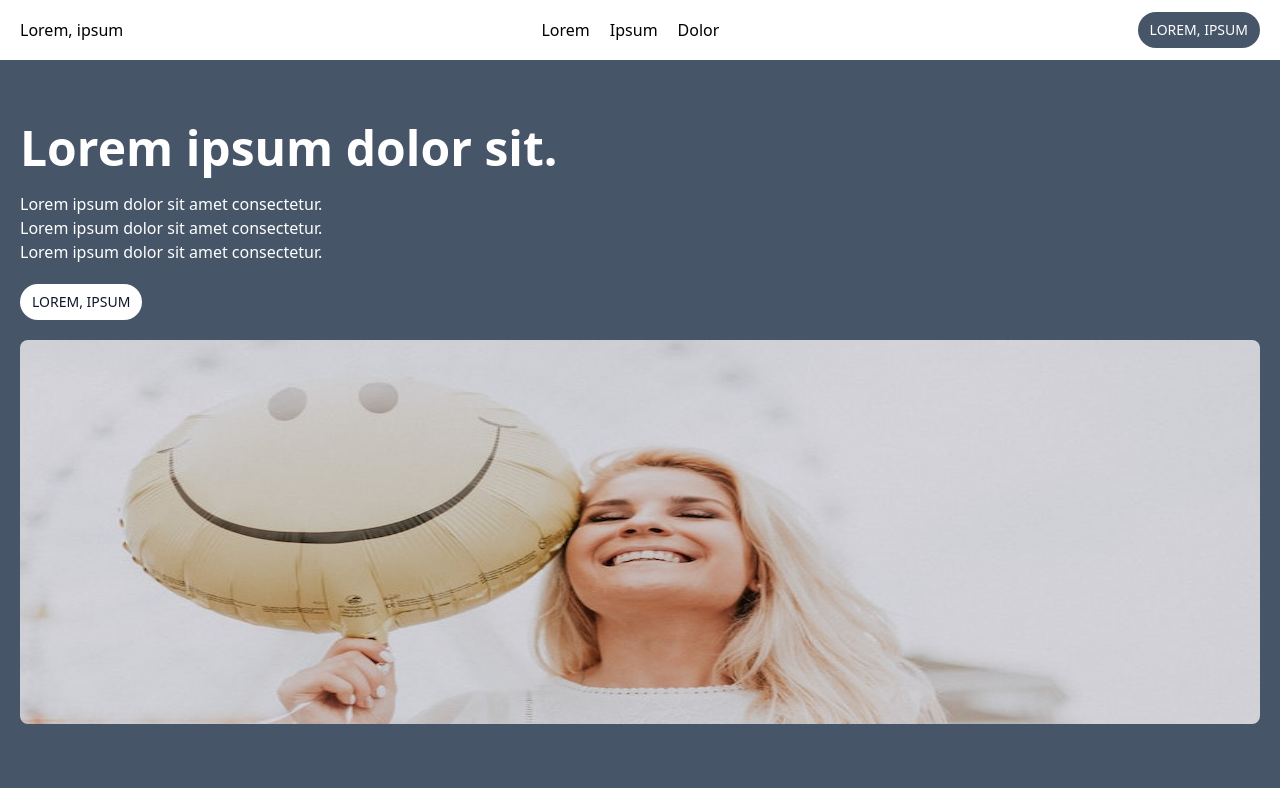
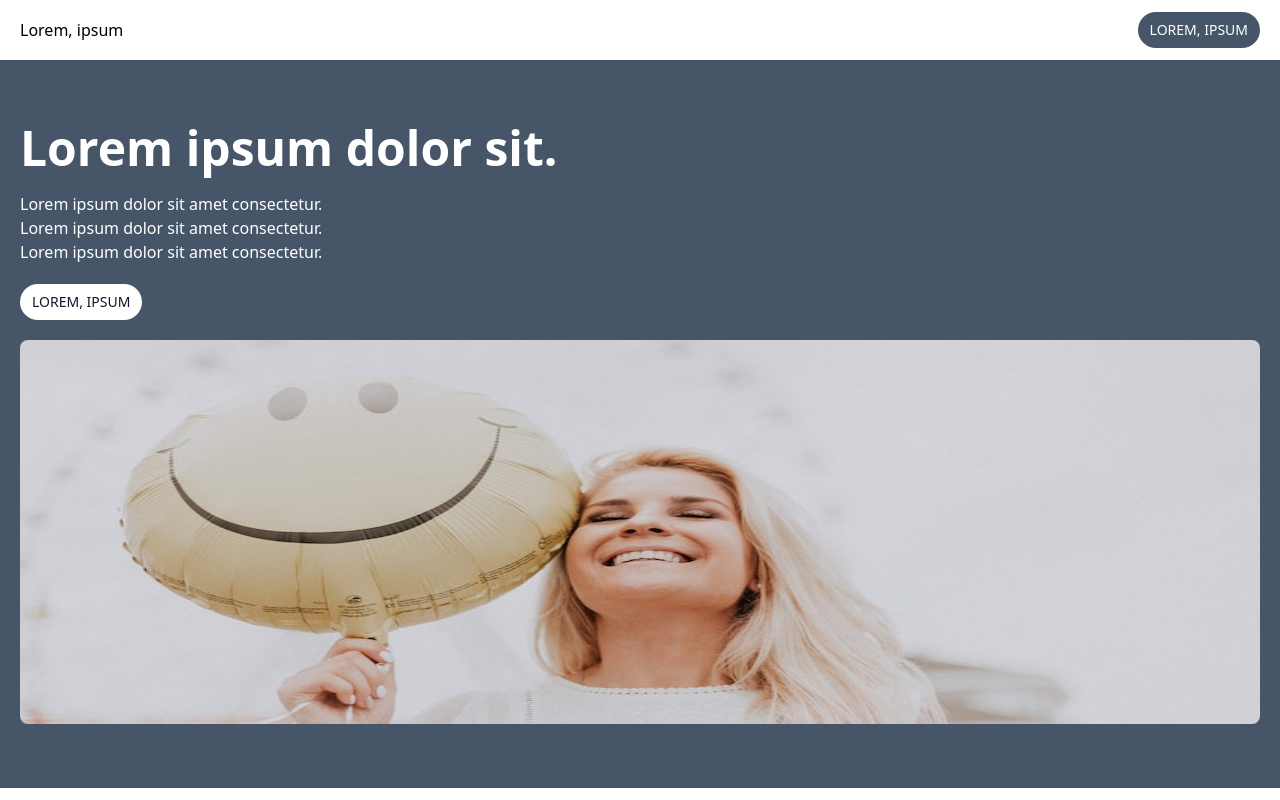
Before and after one commit to isakgranqvist2021/landing-page, a website: page public/index.html in a window 1280 px wide. Shown: the top 800 px of the page. Drawn offline with nearby package versions, Linux system fonts and the light colour scheme.

Commit message:
Remove nav links

```diff
--- a/public/index.html
+++ b/public/index.html
@@ -13,18 +13,6 @@
         <a href="#">
           <h2>Lorem, ipsum</h2>
         </a>
-
-        <ul class="flex gap-5">
-          <li>
-            <a class="hover:underline" href="#">Lorem</a>
-          </li>
-          <li>
-            <a class="hover:underline" href="#">Ipsum</a>
-          </li>
-          <li>
-            <a class="hover:underline" href="#">Dolor</a>
-          </li>
-        </ul>
 
         <a
           class="bg-slate-600 text-white px-3 p-2 rounded-3xl text-sm uppercase w-fit font-medium hover:bg-slate-500"
@@ -273,7 +261,7 @@
       </section>
 
       <footer class="py-16 px-5">
-        <div class="container mx-auto flex justify-between">
+        <div class="container mx-auto flex justify-between flex-wrap gap-5">
           <h3 class="text-3xl font-semibold">Lorem, ipsum dolor.</h3>
 
           <a
```
